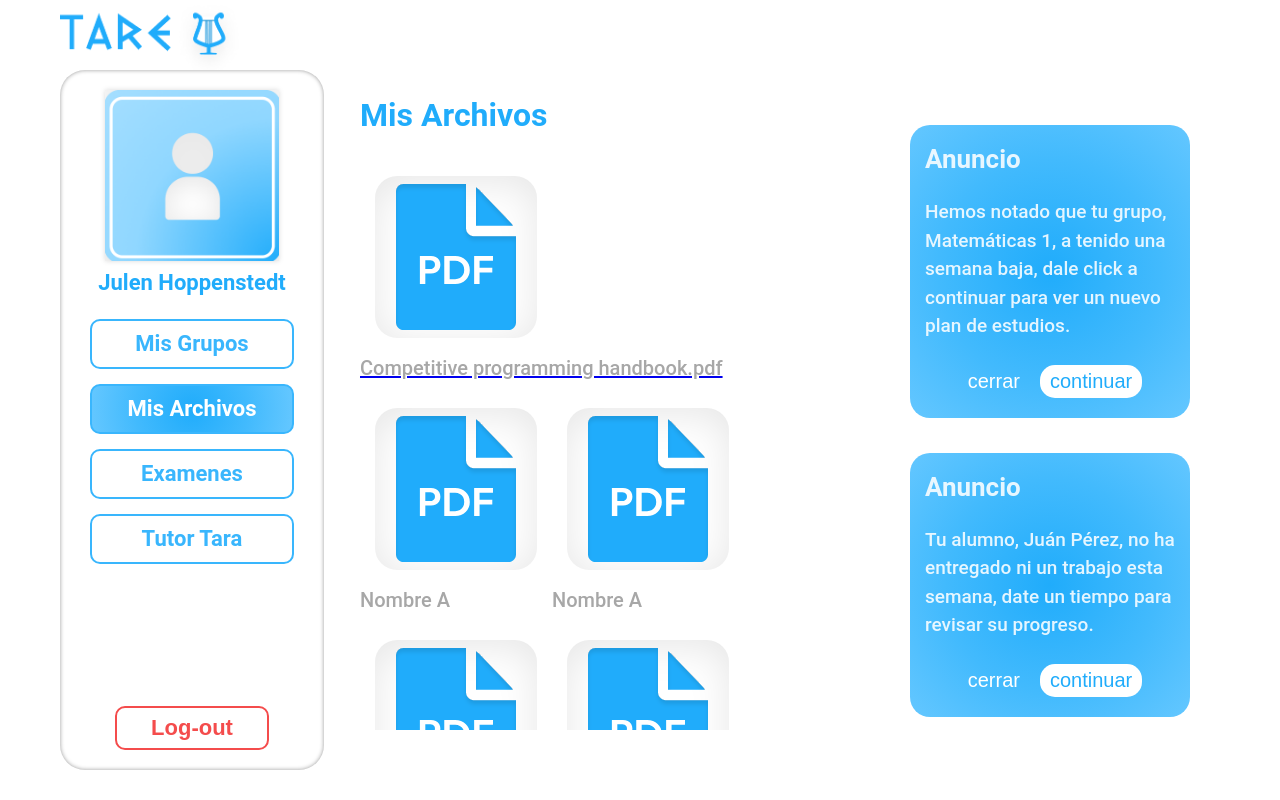
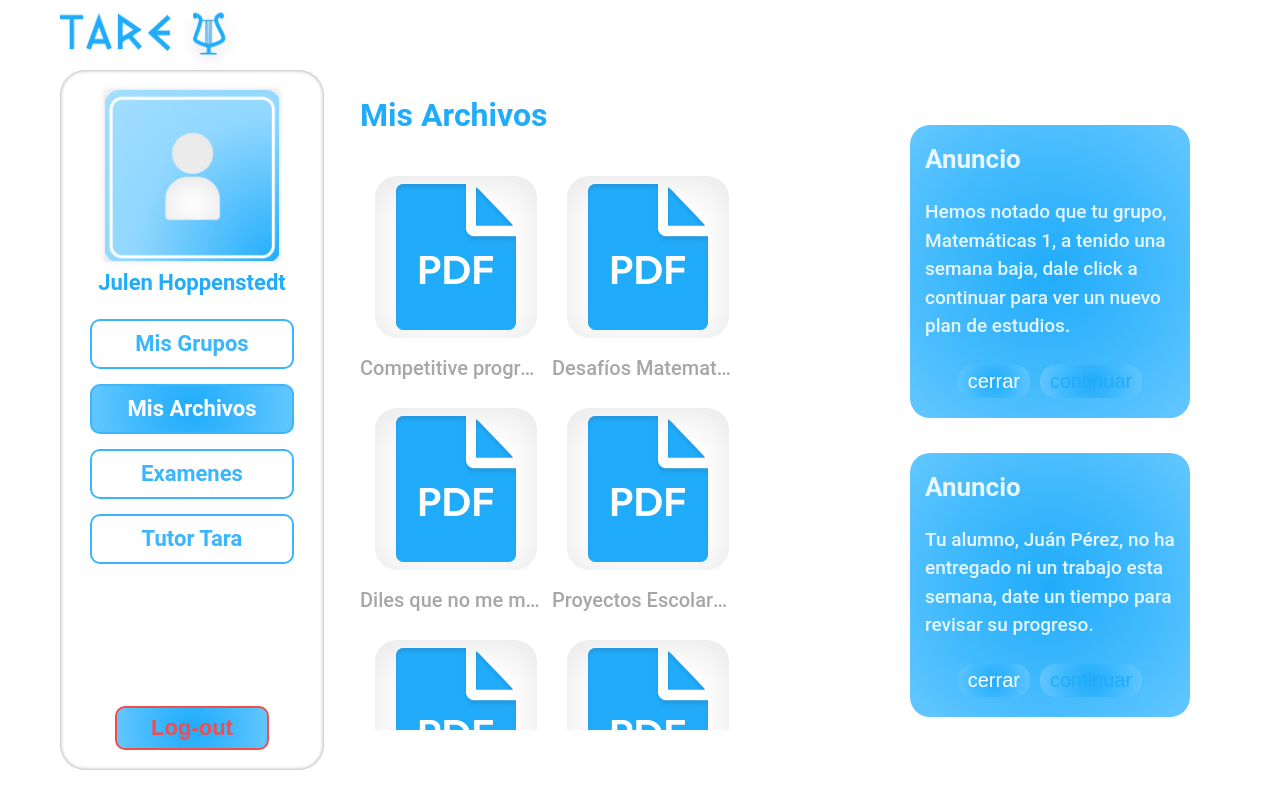
Before and after one commit to monicasoberon/hack_scrumMasters, a React (Vite) app in the folder tare/: page /MisArchivos in a window 1280 px wide. Built offline with nearby package versions, Linux system fonts and the light colour scheme.

Commit message:
agregar form subir archivo

```diff
--- a/tare/src/components/Archivos/Archivo.css
+++ b/tare/src/components/Archivos/Archivo.css
@@ -19,4 +19,8 @@
     font-size: 20px;
     font-weight: 500;
     color:#A7A7A7;
+    white-space: nowrap; /* Prevents text from wrapping to the next line */
+    overflow: hidden;    /* Hides the overflow content */
+    text-overflow: ellipsis; /* Adds '...' at the end of the truncated text */
+    width: 180px; /* Adjust width as necessary */
 }
--- /dev/null
+++ b/tare/src/components/Modal/Modal.css
@@ -0,0 +1,34 @@
+form{
+    display: flex;
+    align-items: center;
+    height: 100%;
+    justify-content: space-around;
+}
+
+input{
+    width: 87.13px;
+}
+
+button{
+    display: block;
+    border-radius: 3px;
+    font-size: 20px;
+    font-weight: 500;
+    cursor: pointer;
+    background: radial-gradient(circle, #20ACFB 0%, #42BAFD 55%, #64C7FF 100%);
+    color: #FFFFFF;
+    text-align: center;
+    border:none;
+}
+
+  .centeredDiv {
+    position: fixed;
+    top: 30%;
+    left: 40%;
+    height: 40px;
+    width: 270px;
+    padding: 20px;
+    background-color: #fff;
+    border: 1px solid #ccc;
+    box-shadow: 0 2px 10px rgba(0, 0, 0, 0.1);
+  }
--- /dev/null
+++ b/tare/src/components/Modal/Modal.jsx
@@ -0,0 +1,14 @@
+import React from 'react';
+import './Modal.css';
+
+export default function Modal() {
+
+  return (
+    <div className="centeredDiv">
+        <form>
+            <input type="file"/>Buscar Archivo
+            <button type="submit">Submit</button>
+        </form>
+    </div>
+  );
+};
--- a/tare/src/pages/MisArchivos/MisArchivos.css
+++ b/tare/src/pages/MisArchivos/MisArchivos.css
@@ -3,3 +3,13 @@
     flex-direction: row;
     flex-wrap: wrap;
 }
+
+a{
+    text-decoration: none;
+}
+
+.openModalBtn{
+    background: none;
+    border: none;
+    cursor: pointer;
+}
--- a/tare/src/pages/MisArchivos/MisArchivos.jsx
+++ b/tare/src/pages/MisArchivos/MisArchivos.jsx
@@ -1,20 +1,37 @@
-import React from 'react';
+import React, { useState } from 'react';
 import Archivo from '../../components/Archivos/Archivo';
+import Modal from '../../components/Modal/Modal';
 import './MisArchivos.css';
 
 
 export default function MisArchivos() {
+    // State to manage the visibility of the div
+    const [isVisible, setIsVisible] = useState(false);
+
+    // Function to toggle the visibility
+    const toggleDiv = () => {
+        setIsVisible(!isVisible);
+    };
     return (
         <>
         <h1 className='title' >Mis Archivos</h1>
         <div className='MisArchivos-container'>
             <a href ='../../../libros/Competitive_programming_handbook.pdf' target="_blank" rel="noopener noreferrer"><Archivo props={2} nombre={'Competitive programming handbook.pdf'}/></a>
-            <Archivo props={2} nombre={'Nombre A'}/>
-            <Archivo props={2} nombre={'Nombre A'}/>
-            <Archivo props={2} nombre={'Nombre A'}/>
-            <Archivo props={2} nombre={'Nombre A'}/>
-            <Archivo props={2} nombre={'Nombre A'}/>
-            <Archivo props={3} nombre={'Nombre A'}/>
+            <a href ='../../../libros/libro mate.pdf' target="_blank" rel="noopener noreferrer"><Archivo props={2} nombre={'Desafíos Matematicos Quinto Grado'}/></a>
+            <a href ='../../../libros/Diles que no me maten.pdf' target="_blank" rel="noopener noreferrer"><Archivo props={2} nombre={'Diles que no me maten'}/></a>
+            <Archivo props={2} nombre={'Proyectos Escolares'}/>
+            <Archivo props={2} nombre={'Proyectos de Aula'}/>
+            <Archivo props={2} nombre={'Cartografía de México y el mundo'}/>
+
+
+            <button onClick={toggleDiv} className='openModalBtn'>
+                <Archivo props={3} nombre={'Nombre A'}/>
+            </button>
+            {isVisible && (
+                <div>
+                    <Modal />
+                </div>
+            )}
         </div>
         </>
     );
```
